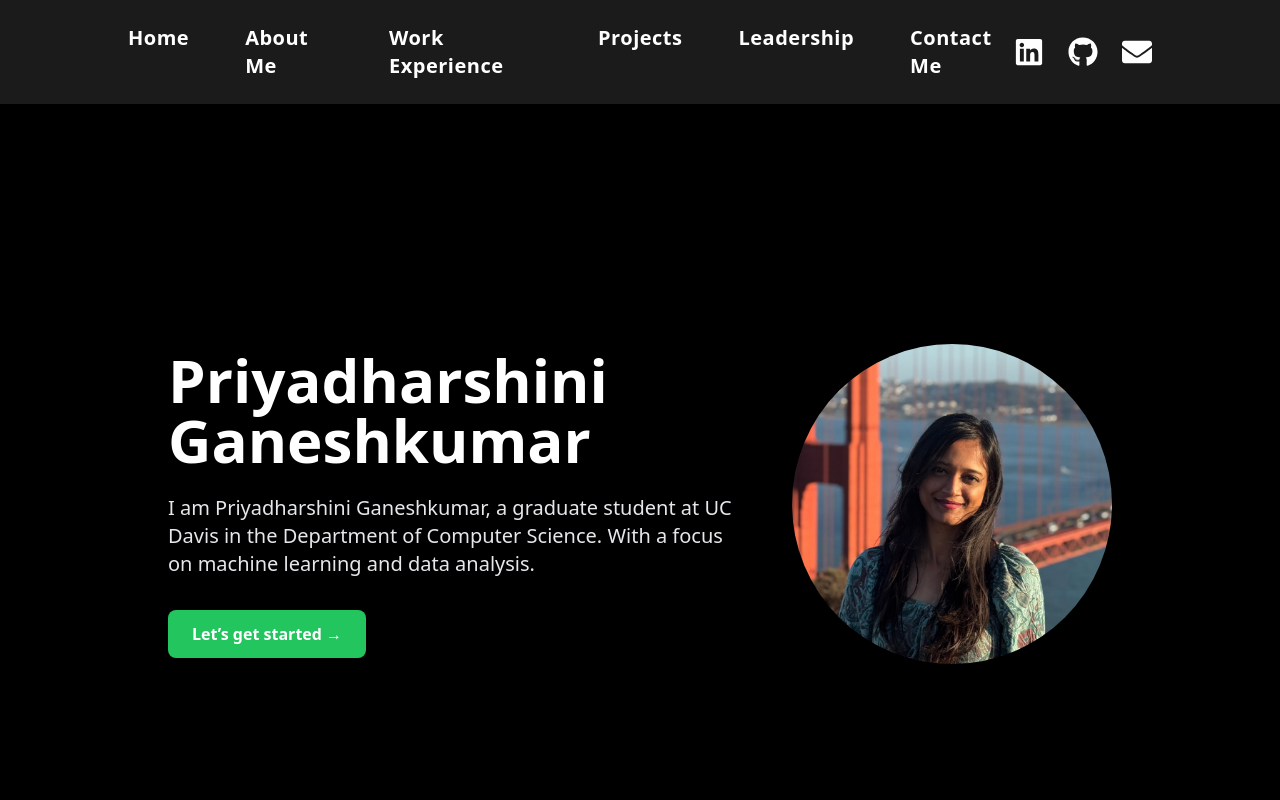
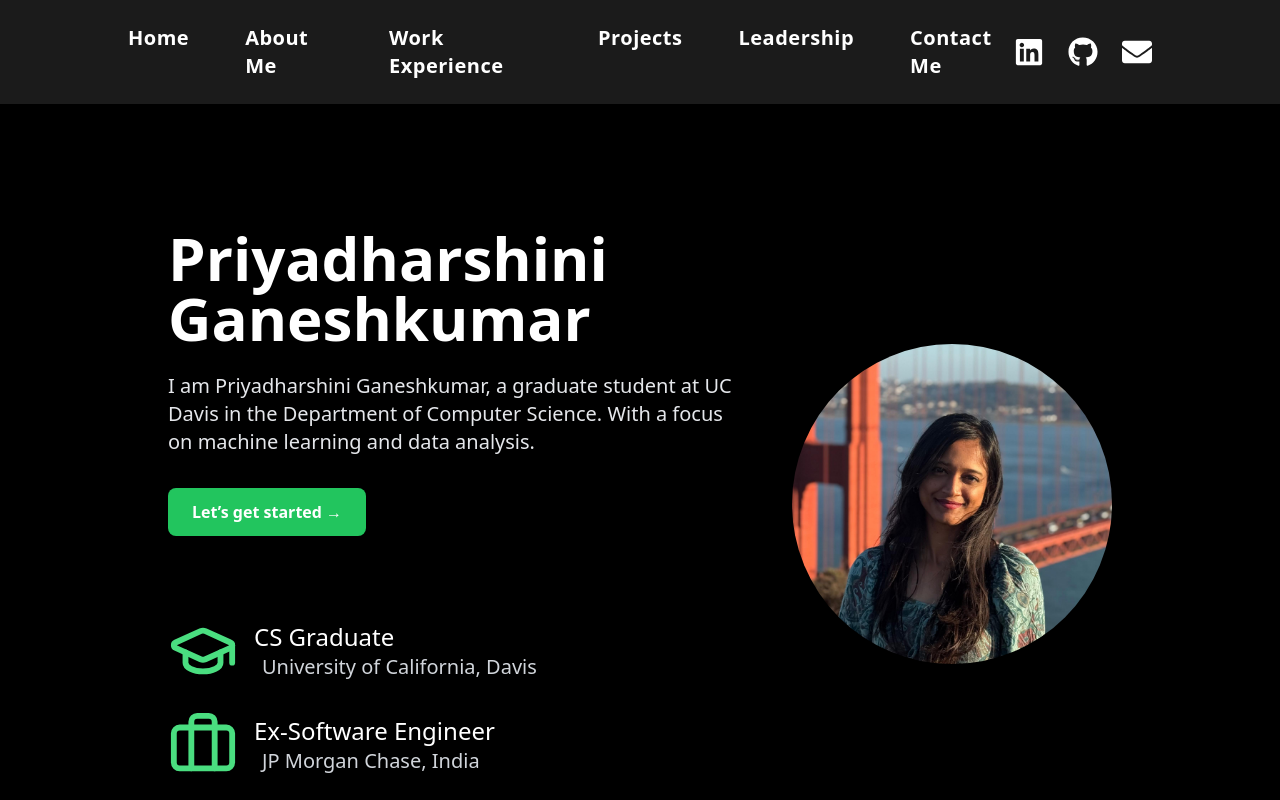
Before and after one commit to priyadharshini18-hub/priyadharshini.github.io, a React (Create React App) app: page / in a window 1280 px wide. Shown: the top 800 px of the page. Built offline with nearby package versions, Linux system fonts and the light colour scheme.

Commit message:
Added elements to home page

```diff
--- a/src/components/Home.jsx
+++ b/src/components/Home.jsx
@@ -1,5 +1,6 @@
 import React from 'react';
 import profileImage from '../assets/profile.jpg';
+import { GraduationCap, Briefcase } from 'lucide-react';
 
 const Home = () => {
   return (
@@ -24,25 +25,44 @@ const Home = () => {
         >
           Let’s get started →
         </a>
+
+        {/* 🏫 Career/Education Section */}
+        <div className="mt-20 space-y-6">
+          <div className="flex items-center gap-4">
+            <GraduationCap size={70} className="text-green-400" />
+            <div>
+              <p className="text-2xl text-white font-medium">CS Graduate</p>
+              <div className="flex items-center">
+                <span className="text-xl ml-2 text-gray-300">University of California, Davis</span>
+              </div>
+            </div>
+          </div>
+
+          <div className="flex items-center gap-4">
+            <Briefcase size={70} className="text-green-400" />
+            <div>
+              <p className="text-2xl text-white font-medium">Ex-Software Engineer</p>
+              <div className="flex items-center">
+                <span className="text-xl ml-2 text-gray-300">JP Morgan Chase, India</span>
+              </div>
+            </div>
+          </div>
+        </div>
       </div>
 
       {/* Right Image */}
-
       <div className="relative h-80 w-80 overflow-hidden rounded-full shadow-xl">
         <img
           src={profileImage}
           alt="Priyadharshini Ganeshkumar"
           className="absolute w-[150%] h-[150%] object-cover"
           style={{
-      top: "-54%",     // move image up more
-      left: "1%",    // move image slightly right
-      transform: "scale(1.5)"
+            top: '-54%',
+            left: '1%',
+            transform: 'scale(1.5)',
           }}
         />
       </div>
-
-
-
     </section>
   );
 };
```
Lines whose indentation alone changed are shown as unchanged.
